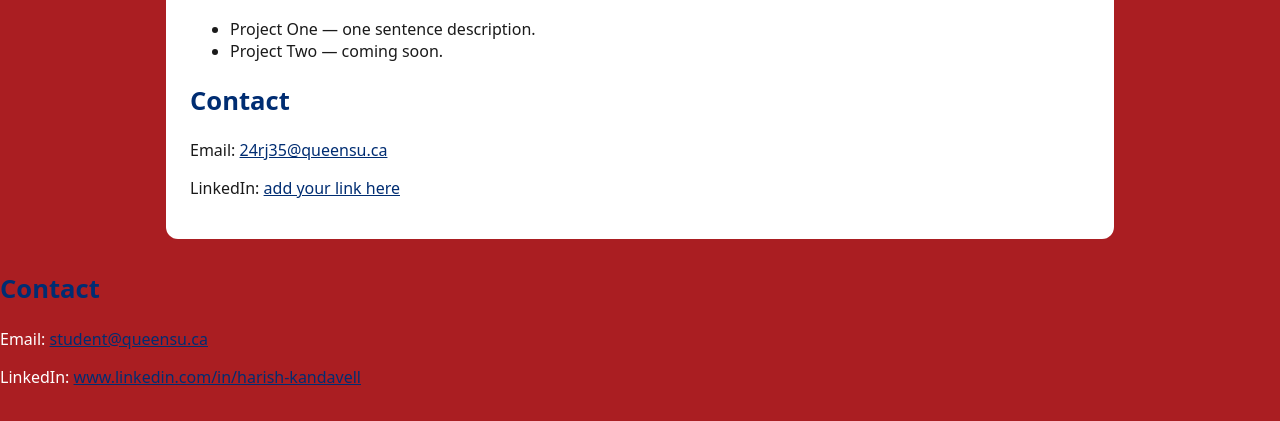
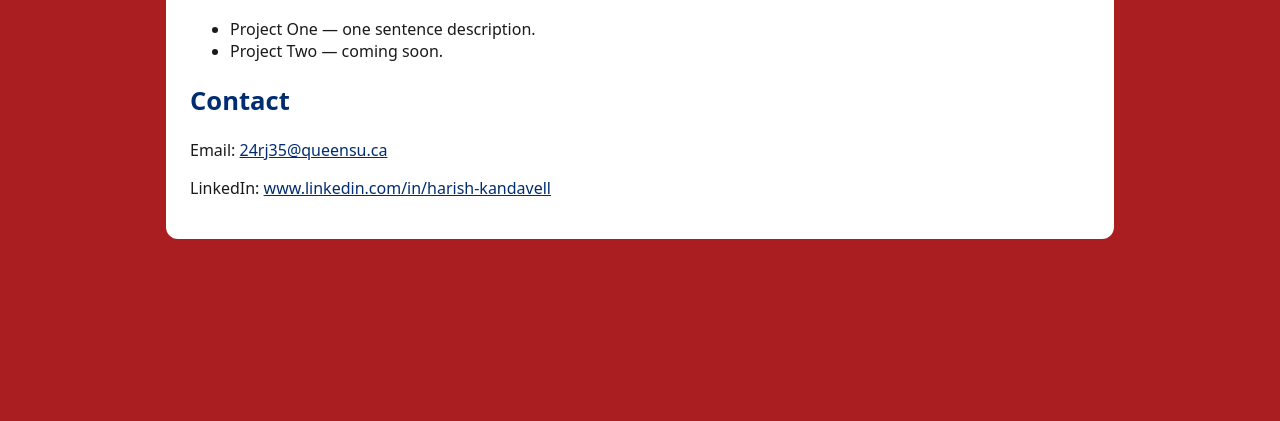
Before and after one commit to Harish-Kan/queens-student-page, a plain HTML site: page index.html in a window 1280 px wide. Shown: the part 371-792 px from the top of the page. Drawn offline with Linux system fonts and the light colour scheme.

Commit message:
Update index.html

```diff
--- a/index.html
+++ b/index.html
@@ -29,12 +29,8 @@
       <!-- ====== CONTACT (update your links) ====== -->
 
       <h2>Contact</h2>
-      <p>Email: <a href="mailto:student@queensu.ca">24rj35@queensu.ca</a></p>
-      <p>LinkedIn: <a href="#">add your link here</a></p>
+      <p>Email: <a href="24rj35@queensu.ca">24rj35@queensu.ca</a></p>
+      <p>LinkedIn: <a href="www.linkedin.com/in/harish-kandavell">www.linkedin.com/in/harish-kandavell</a></p>
     </main>
-
-    <h2>Contact</h2>
-    <p>Email: <a href="24rj35@queensu.ca">student@queensu.ca</a></p>
-    <p>LinkedIn: <a href="www.linkedin.com/in/harish-kandavell">www.linkedin.com/in/harish-kandavell</a></p>
   </body>
 </html>
```
